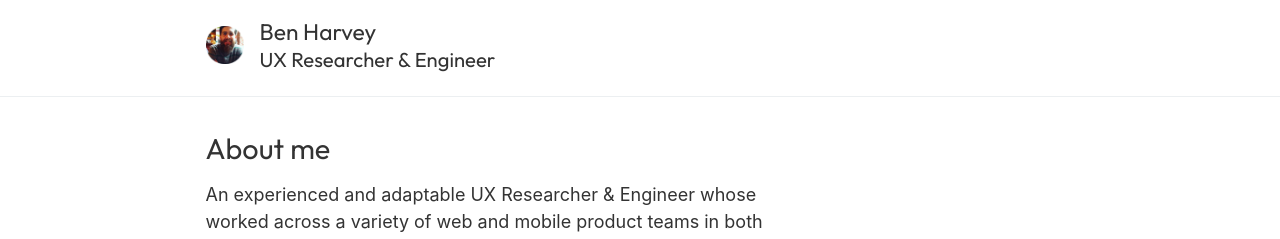
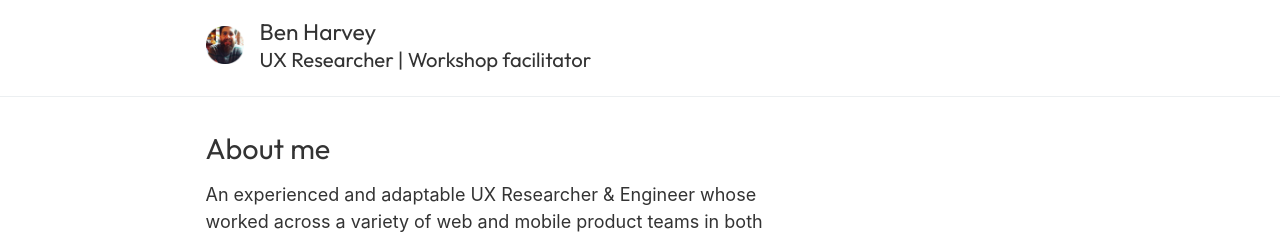
Before and after one commit to benwebdevleic/portfolio, a Jekyll site: the page built from index.html, in a window 1280 px wide. Shown: the top 239 px of the page. Built offline with Jekyll 4.4.1, drawn with Linux system fonts in a browser that asks for light colours.

Commit message:
Update the strapline

```diff
--- a/_config.yml
+++ b/_config.yml
@@ -1,6 +1,6 @@
 url: "" # the base hostname & protocol for your site, e.g. http://example.com
 baseurl: "/portfolio" # the subpath of your site, e.g. /blog
-title: "Ben Harvey UX Researcher & Engineer" # the name of your site, e.g. ACME Corp.
+title: "Ben Harvey | UX Researcher | Workshop facilitator" # the name of your site, e.g. ACME Corp.
 collections:
   case_studies:
     output: true
--- a/_includes/masthead.html
+++ b/_includes/masthead.html
@@ -2,7 +2,7 @@
     <div class="container">
         <div class="row">
             <div class="col">
-                <h1 class="heading-4" id="site-title"><a href="{{ site.url }}{{ site.baseurl }}/">Ben Harvey <span class="job-title heading-5 block">UX Researcher & Engineer</span></a></h1>
+                <h1 class="heading-4" id="site-title"><a href="{{ site.url }}{{ site.baseurl }}/">Ben Harvey <span class="job-title heading-5 block">UX Researcher | Workshop facilitator</span></a></h1>
             </div>
         </div>
     </div>
```
